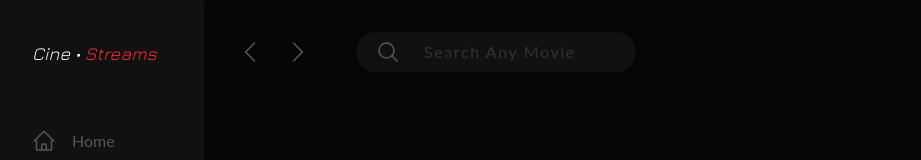
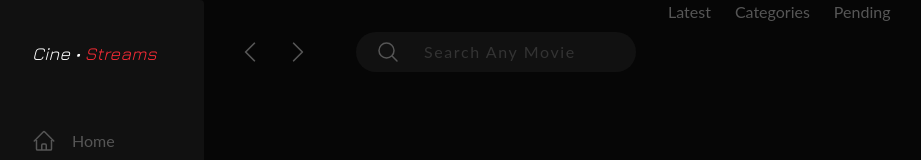
Before and after one commit to Binada-SH/Movie_Dashboard, a React (Vite) app in the folder movie_dashboard/: page / in a window 1280 px wide. Shown: the top 160 px of the page, without its empty margins (8-929 px from the left). Built offline with nearby package versions, Linux system fonts and the light colour scheme.

Commit message:
Navbar creating and displaying it in the main application

```diff
--- a/movie_dashboard/src/App.tsx
+++ b/movie_dashboard/src/App.tsx
@@ -25,9 +25,8 @@ function App() {
     <div className='bg-[#060606] w-full min-h-full '>
       <div className='flex h-screen'>
         <Drawer/>
-      <div className='flex-1 flex-col'>
+      <div className='flex flex-row'>
         <Search/>
-      <div className='flex-2 flex-col'>
         <Navbar/>
       <div className="movie_container">
         {movies.map((movies) => (
@@ -43,7 +42,6 @@ function App() {
         </div>
       </div>
       </div>
-      </div>
     </div>
   )
 }
--- a/movie_dashboard/src/Components/navbar/navbar.tsx
+++ b/movie_dashboard/src/Components/navbar/navbar.tsx
@@ -3,6 +3,13 @@ import React from 'react'
 const navbar = () => {
   return (
     <div>
+        <div>
+            <ul className='flex list-style-none gap-6 text-[#565656] font-[lato]'>
+                <li><a href="" className=''>Latest</a></li>
+                <li><a href="" className=''>Categories</a></li>
+                <li><a href="" className=''>Pending</a></li>
+            </ul>
+        </div>
 
     </div>
   )
```
